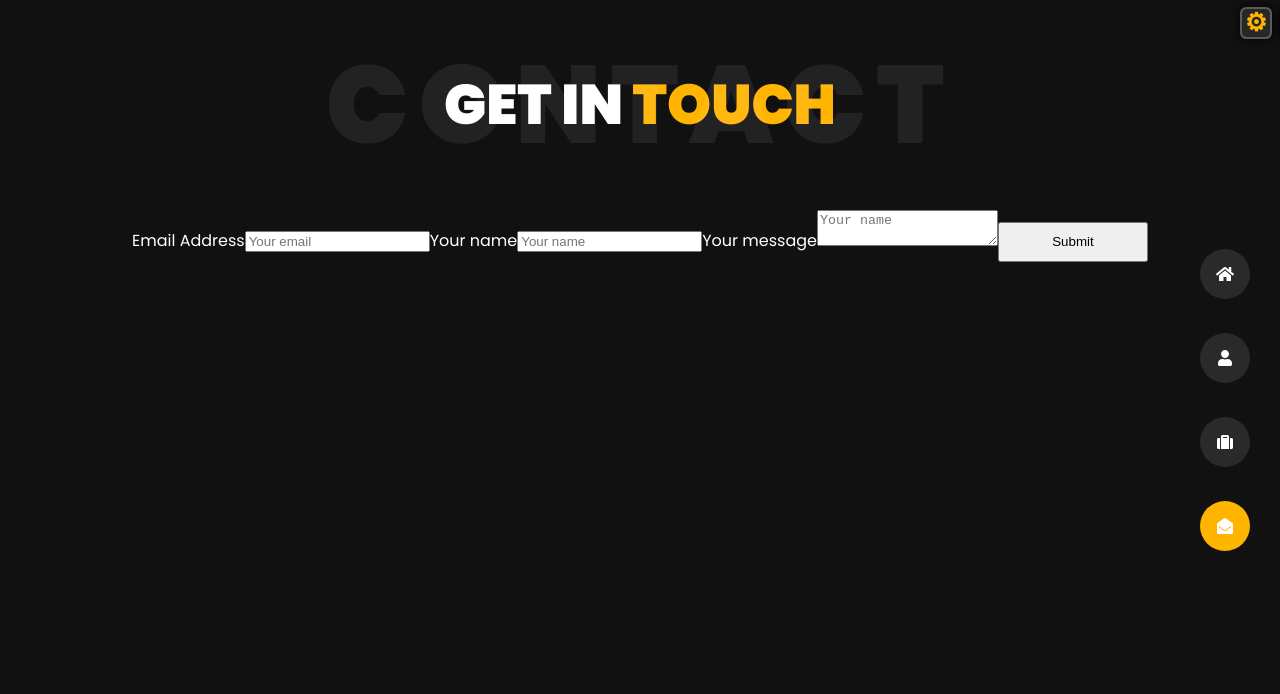
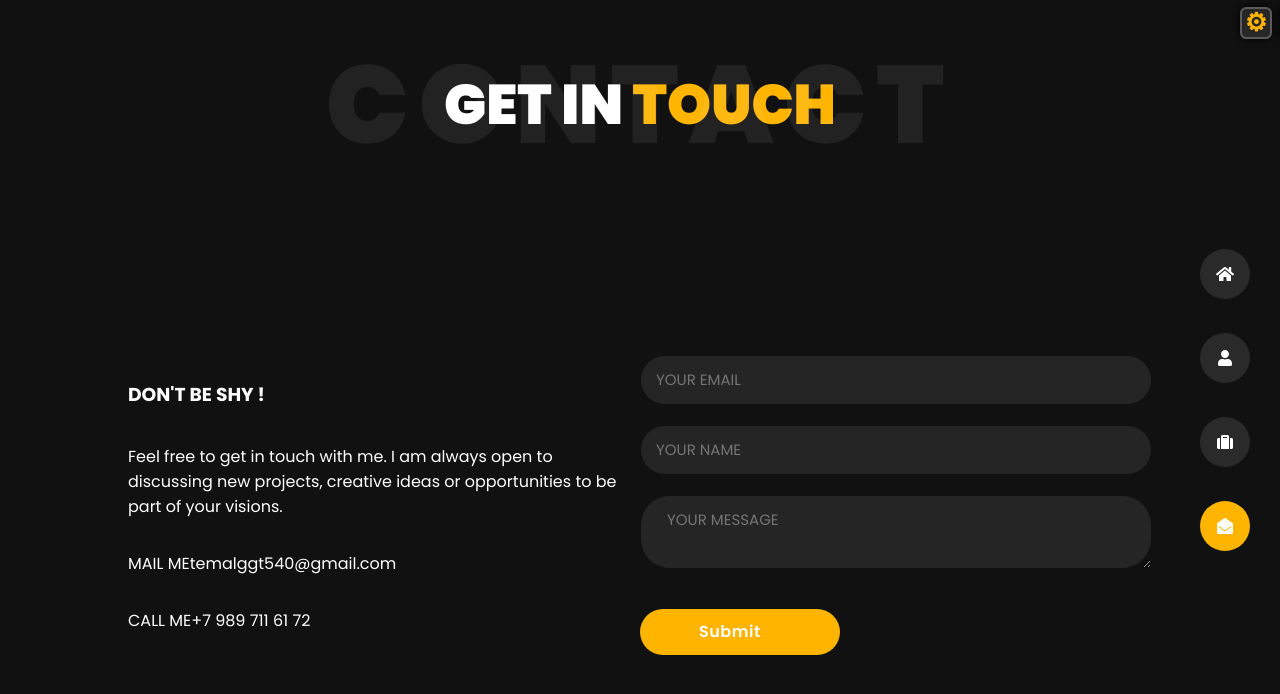
Before and after one commit to ArtyomLavrishchev/portfolio, a React (Create React App) app: page /#/contact in a window 1280 px wide. Shown: the top 694 px of the page. Built offline with nearby package versions, Linux system fonts and the light colour scheme.

Commit message:
contact page

```diff
--- a/src/pages/aboutMe/expeience/Experience.jsx
+++ b/src/pages/aboutMe/expeience/Experience.jsx
@@ -10,7 +10,9 @@ const jobs = [
         specialty: "GEOINFORMATION SYSTEMS SPECIALIST",
         organisation: "DATUM GROUP",
         date: "2018-PRESENT",
-        description: "Lorem ipsum dolor sit amet, consectetur tempor incididunt ut labore adipisicing elit,",
+        description: `Work in various information systems (ArcGIS, QGIS, Zulu, etc.), preparation of reporting documentation,
+                      quality control of work employees. Participation in projects for creation of various GIS systems for state structures,
+                      infrastructure companies and large business. Database creation and cartographic material as a basis for IT solutions.`,
         logo: faUserTie
     },
     {
@@ -18,7 +20,7 @@ const jobs = [
         specialty: "HEAD OF AUTO VINYL STUDIO",
         organisation: "INDIVIDUAL ENTREPRENEUR LAVRISHCHEV ARTEM SERGEEVICH",
         date: "2014-2018",
-        description: "Lorem ipsum dolor sit amet, consectetur tempor incididunt ut labore adipisicing elit,",
+        description: "Organization of a stable service functioning at all stages work.",
         logo: faUserTie
     }
 ]
@@ -28,8 +30,8 @@ const university = [
         id: 1,
         specialty: "FRONTEND DEVELOPER",
         organisation: "IT-INCUBATOR",
-        date: "2020-PRESENT",
-        description: "Lorem ipsum dolor sit amet, consectetur tempor incididunt ut labore adipisicing elit,",
+        date: "2020-2021",
+        description: "JS, React, Redux courses",
         logo: faUserGraduate
     },
     {
@@ -37,7 +39,7 @@ const university = [
         specialty: "GEOECOLOGY",
         organisation: "SOUTH FEDERAL UNIVERSITY",
         date: "2007-2012",
-        description: "Lorem ipsum dolor sit amet, consectetur tempor incididunt ut labore adipisicing elit,",
+        description: null,
         logo: faUserGraduate
     }
 ]
--- a/src/pages/aboutMe/expeience/job/ExperienсeAndEducation.module.scss
+++ b/src/pages/aboutMe/expeience/job/ExperienсeAndEducation.module.scss
@@ -4,6 +4,7 @@
   margin: 0 0 50px;
   box-sizing: border-box;
   display: block;
+  max-width: 500px;
 
   .icon {
     min-width: 20px;
--- a/src/pages/contact/Contact.jsx
+++ b/src/pages/contact/Contact.jsx
@@ -5,8 +5,11 @@ import Header from "../header/Header";
 import {Preloader} from "../../common/preloader/Preloader";
 import {useFormik} from 'formik'
 import axios from 'axios'
+import {FontAwesomeIcon} from "@fortawesome/react-fontawesome";
+import {faPaperPlane} from "@fortawesome/free-regular-svg-icons";
 
-function Contact() {
+function Contact(props) {
+    const {block} = props.theme
     const formik = useFormik({
         initialValues: {
             email: '',
@@ -21,37 +24,54 @@ function Contact() {
         <>
             <Preloader/>
             <div className={style.wrapper}>
+                <Header h1Title={"GET IN"} spanTitle={" TOUCH"} rearTitle={"CONTACT"}/>
                 <div className={`${styleContainer.container} ${style.contactsContainer}`}>
-                    <Header h1Title={"GET IN"} spanTitle={" TOUCH"} rearTitle={"CONTACT"}/>
-                    <form onSubmit={formik.handleSubmit}>
-                        <label htmlFor="email">Email Address</label>
+                    <div className={style.contacts}>
+                        <h3>DON'T BE SHY !</h3>
+                        <p>Feel free to get in touch with me. I am always open to discussing new projects, creative
+                            ideas or opportunities to be part of your visions.</p>
+                        <p>
+                            <span>MAIL ME</span>
+                            temalggt540@gmail.com
+                        </p>
+                        <p>
+                            <span>CALL ME</span>
+                            +7 989 711 61 72
+                        </p>
+                    </div>
+                    <form onSubmit={formik.handleSubmit} className={style.form}>
+                        <label htmlFor="email"/>
                         <input
+                            className={style.formArea}
                             id="email"
                             name="email"
                             type="email"
                             onChange={formik.handleChange}
                             value={formik.values.email}
-                            placeholder={"Your email"}
+                            placeholder={"YOUR EMAIL"}
                         />
-                        <label htmlFor="name">Your name</label>
+                        <label htmlFor="name"/>
                         <input
+                            className={style.formArea}
                             id="name"
                             name="name"
                             type="text"
                             onChange={formik.handleChange}
                             value={formik.values.name}
-                            placeholder={"Your name"}
+                            placeholder={"YOUR NAME"}
                         />
-                        <label htmlFor="message">Your message</label>
+                        <label htmlFor="message"/>
                         <textarea
+                            className={style.messageArea}
                             id="message"
                             name="message"
                             onChange={formik.handleChange}
                             value={formik.values.message}
-                            placeholder={"Your name"}
+                            placeholder={"YOUR MESSAGE"}
                         />
-
-                        <button type="submit">Submit</button>
+                        <button style={block} className={style.btn} type="submit">
+                            Submit <span><FontAwesomeIcon icon={faPaperPlane}/></span>
+                        </button>
                     </form>
                 </div>
             </div>
--- a/src/pages/contact/Contact.module.scss
+++ b/src/pages/contact/Contact.module.scss
@@ -1,33 +1,91 @@
 @import "../../common/styles/sass/mixins.scss";
+@import "../../common/styles/sass/variables";
+@import "../home/Home.module";
 
 .wrapper {
   @include pageAppearance();
-  min-height: 100vh;
+  height: 100vh;
+  display: flex;
+  flex-direction: column;
 
   .contactsContainer {
-    display: flex;
-    flex-direction: column;
+    @include flex(row, center, center);
+    width: 100%;
+    flex-grow: 1;
+    flex-wrap: wrap;
+    @media screen and (max-width: 990px) {
+      flex-direction: column;
+    }
+
+    .contacts {
+      @include flex(column, flex-start, center);
+      width: 50%;
+    }
 
     .form {
-      display: flex;
-      flex-direction: column;
-      justify-content: flex-start;
-      width: 60%;
-      height: 40%;
-      padding: 2px;
+      @include flex(column, flex-start, center);
+      @include text(('Poppins', sans-serif), 15px, 500, 1.6);
+      width: 50%;
 
-      & input {
-        margin-bottom: 10px;
+      .formArea,
+      .messageArea {
+        background-color: #252525;
+        border-radius: 30px;
+        color: $textColor;
+        padding: 12px 26px;
+        border: 1px solid #111;
+        outline: none !important;
+        margin: 0 0 20px 0;
+        font-family: inherit;
+        font-size: inherit;
+        line-height: inherit;
+        box-sizing: border-box;
       }
 
-      & textarea {
-        height: 100%;
+      .formArea {
+        width: 100%;
+        position: relative;
+        min-width: 125px;
+        padding-right: 15px;
+        padding-left: 15px;
       }
-    }
 
-    & button {
-      width: 150px;
-      height: 40px;
+      .messageArea {
+        width: 100%;
+        transition: .2s;
+        resize: vertical;
+      }
+
+      .btn {
+        width: 170px;
+        padding: 0 40px;
+        overflow: hidden;
+        letter-spacing: 0.5px;
+        cursor: pointer;
+        text-align: center;
+        border: none;
+        border-radius: 26px;
+        transition: 1s;
+        margin-top: 20px;
+        @include text(('Poppins', sans-serif), 16px, 600, 46px);
+
+        &:hover {
+          box-shadow: $blockShadow;
+        }
+
+        & span {
+          opacity: 0;
+          transition: 0.3s;
+        }
+
+        @media screen and (min-width: 990px) {
+          &:hover span {
+            opacity: 1;
+            padding-left: 15px;
+          }
+          width: 200px;
+        }
+      }
     }
   }
 }
--- a/src/pages/header/Header.jsx
+++ b/src/pages/header/Header.jsx
@@ -6,13 +6,13 @@ function Header(props) {
     const selectedColor = useSelector(state => state.theme.themeColor)
 
     return (
-        <div className={style.header}>
+        <header className={style.header}>
             <h1 className={style.frontTitle}>
                 {props.h1Title}
                 <span style={{color: selectedColor, transition: '1s'}}>{props.spanTitle}</span>
             </h1>
             <span className={style.backTitle}>{props.rearTitle}</span>
-        </div>
+        </header>
     );
 }
 
```
